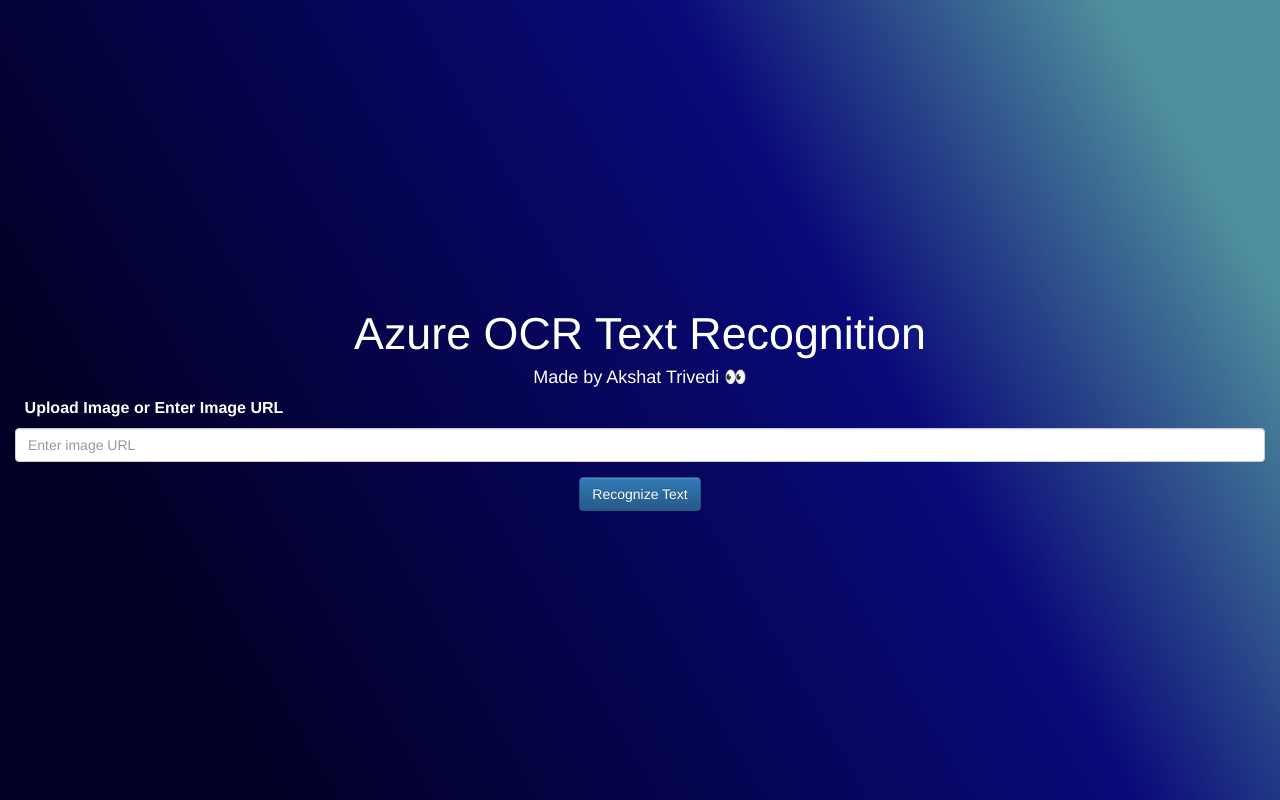
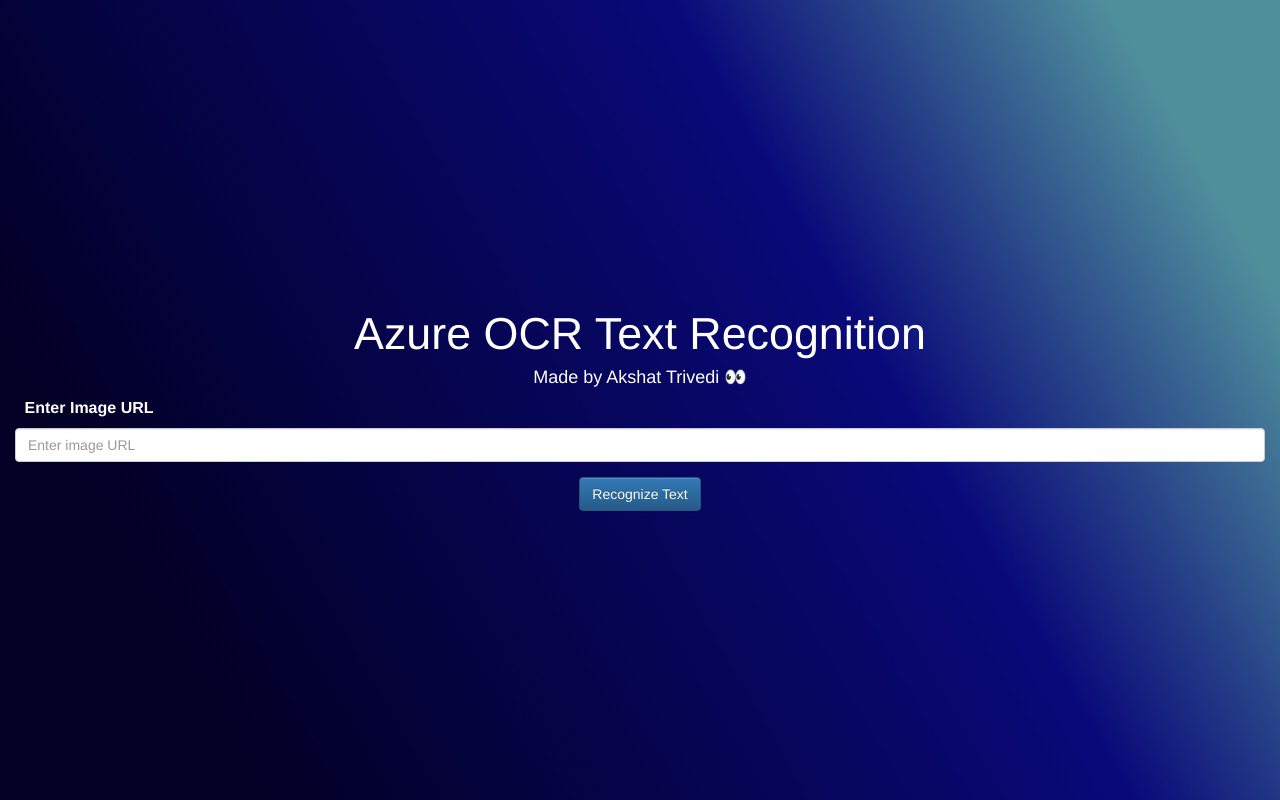
Before and after one commit to venom-2/Azure-AI-Project, a React (Vite) app in the folder Frontend/ocr-app/: page / in a window 1280 px wide. Built offline with nearby package versions, Linux system fonts and the light colour scheme.

Commit message:
minor update

```diff
--- a/Frontend/ocr-app/src/App.jsx
+++ b/Frontend/ocr-app/src/App.jsx
@@ -62,7 +62,7 @@
       </div>
       <form onSubmit={handleSubmit}>
         <div className="form-group">
-          <label className='label'>Upload Image or Enter Image URL</label>
+          <label className='label'>Enter Image URL</label>
           <input
             type="text"
             className="form-control mb-3"
```
